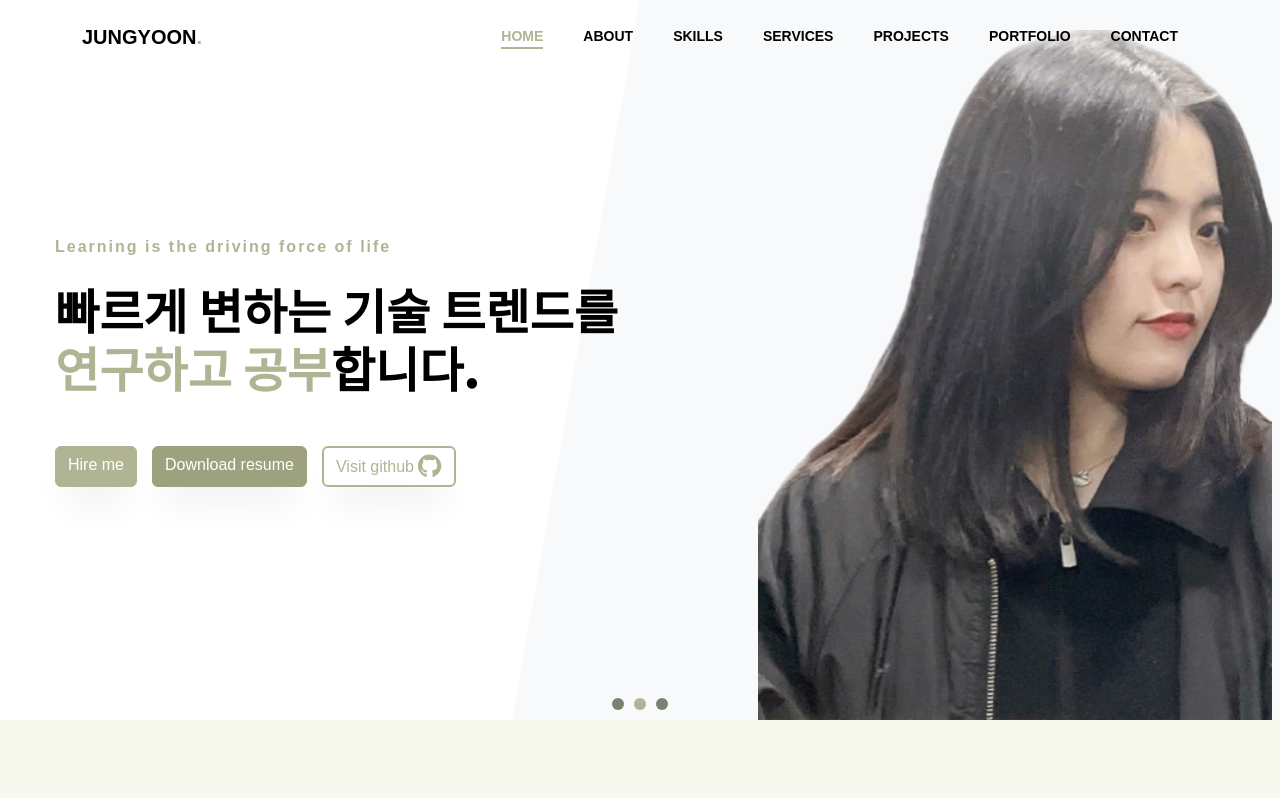
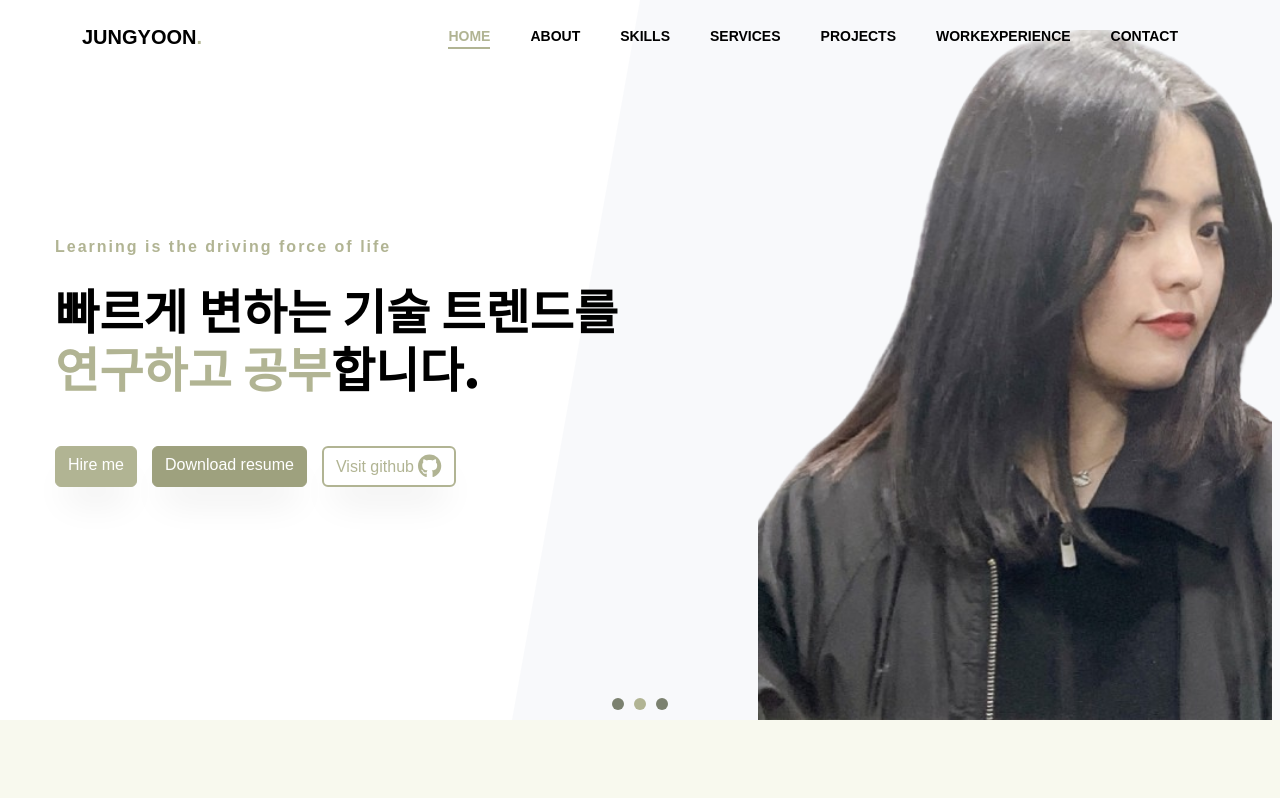
Before and after one commit to jungyoonn/portfolio, a React (Create React App) app: page / in a window 1280 px wide. Shown: the top 798 px of the page. Built offline with nearby package versions, Linux system fonts and the light colour scheme.

Commit message:
오타 수정, 포트폴리오 -> 경력사항

```diff
--- a/src/components/layout/Navbar.jsx
+++ b/src/components/layout/Navbar.jsx
@@ -68,7 +68,7 @@ const Navbar = () => {
         )}
 
         <button
-          className="navbar-toggler js-fh5co-nav-toggle fh5co-nav-toggle"
+          className="navbar-toggler js-ftco-nav-toggle ftco-nav-toggle"
           type="button"
           onClick={toggleMenu}
           aria-expanded={isMenuOpen ? 'true' : 'false'}
@@ -108,8 +108,8 @@ const Navbar = () => {
                   </a>
                 </li>
                 <li className="nav-item">
-                  <a href="#portfolio-section" className={`nav-link ${activeSection === 'portfolio-section' ? 'active' : ''}`}>
-                    <span>Portfolio</span>
+                  <a href="#work-experience-section" className={`nav-link ${activeSection === 'work-experience-section' ? 'active' : ''}`}>
+                    <span>WorkExperience</span>
                   </a>
                 </li>
                 <li className="nav-item">
@@ -126,7 +126,7 @@ const Navbar = () => {
                 <li className="nav-item"><Link to="/#skills-section" className="nav-link"><span>Skills</span></Link></li>
                 <li className="nav-item"><Link to="/#services-section" className="nav-link"><span>Services</span></Link></li>
                 <li className="nav-item"><Link to="/#projects-section" className="nav-link"><span>Projects</span></Link></li>
-                <li className="nav-item"><Link to="/#portfolio-section" className="nav-link"><span>Portfolio</span></Link></li>
+                <li className="nav-item"><Link to="/#work-experience-section" className="nav-link"><span>WorkExperience</span></Link></li>
                 <li className="nav-item"><Link to="/#contact-section" className="nav-link"><span>Contact</span></Link></li>
               </>
             )}
```
